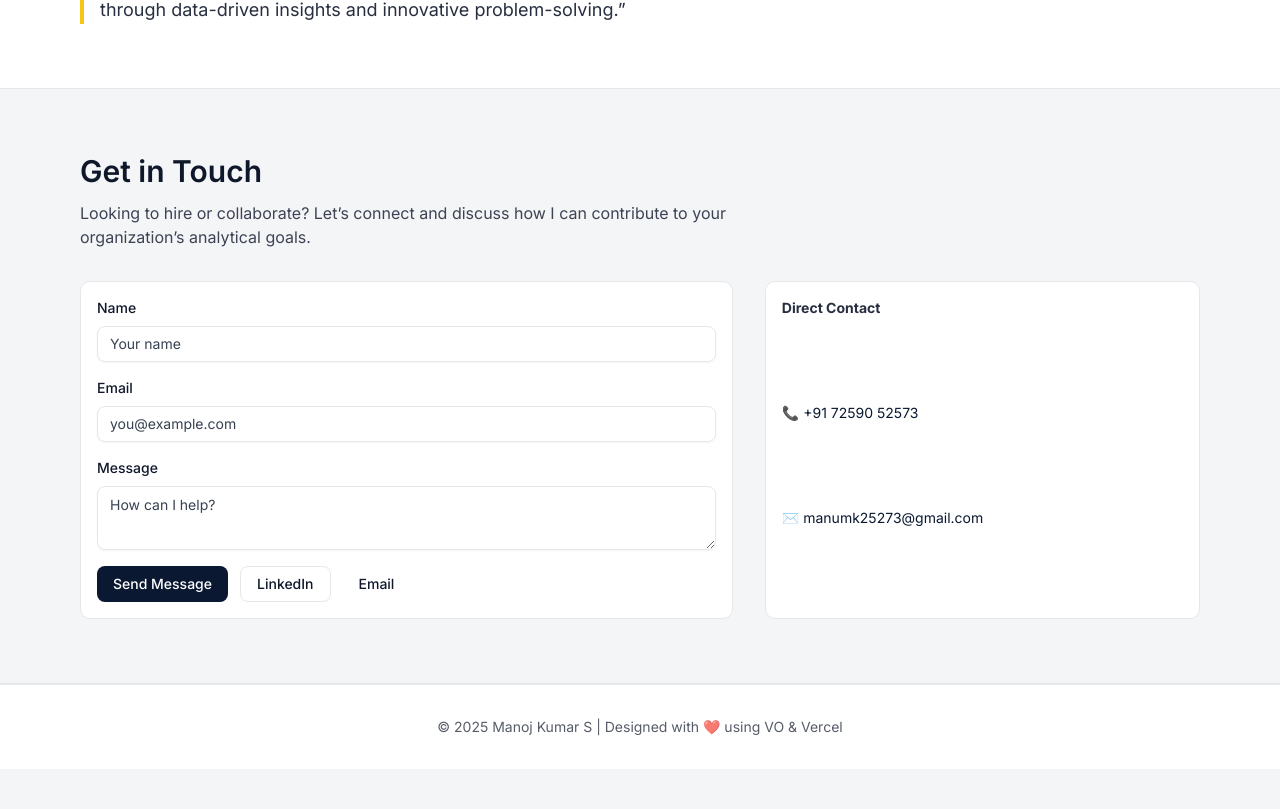
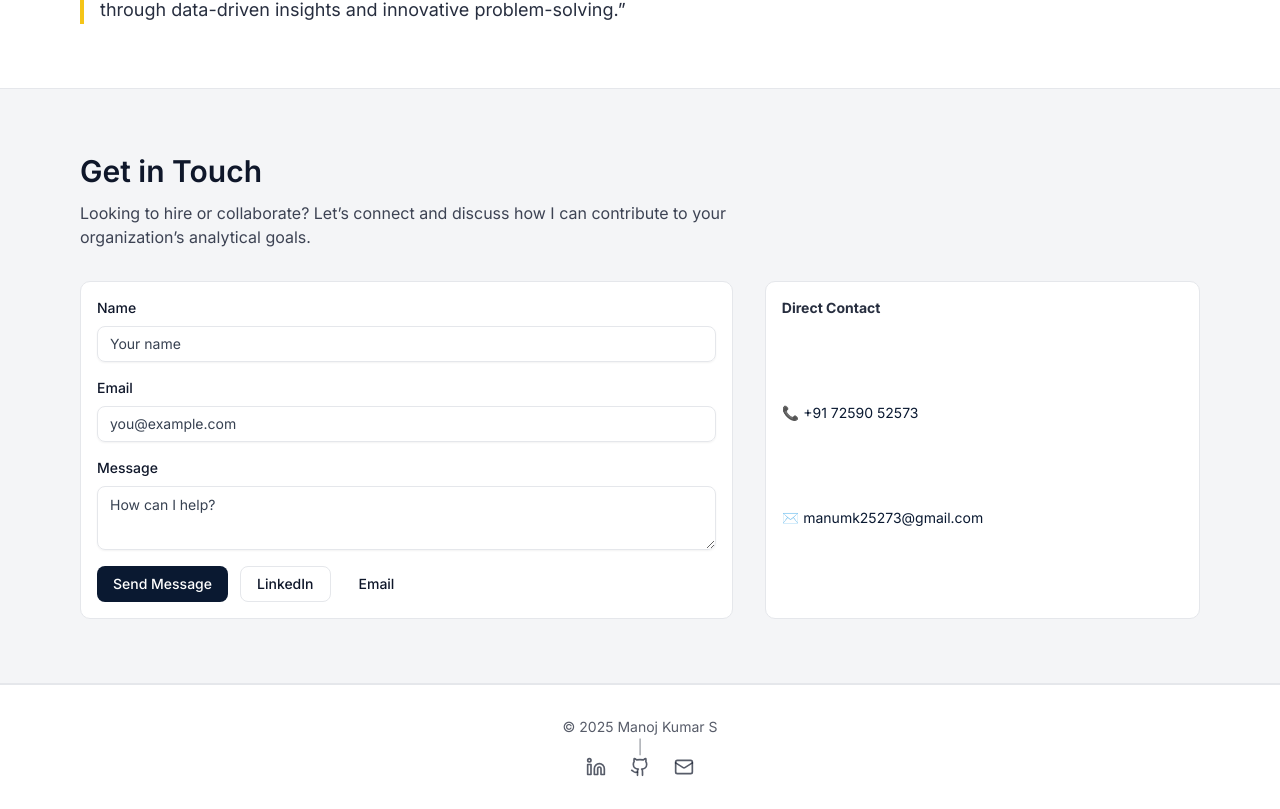
Before and after one commit to xiasudharsank-glitch/Manoj, a Next.js app: page / in a window 1280 px wide. Shown: the part 2418-3227 px from the top of the page. Before the commit the page ends 3187 px from the top, so only its background shows below. Built offline with nearby package versions, Linux system fonts and the light colour scheme.

Commit message:
Updated footer.tsx

```diff
--- a/components/portfolio/footer.tsx
+++ b/components/portfolio/footer.tsx
@@ -1,8 +1,55 @@
+import Link from "next/link"
+import { Mail, Github, Linkedin } from "lucide-react"
+// You might need to install 'lucide-react' (npm install lucide-react)
+// or use another icon library you already have.
+
 export function SiteFooter() {
+  const currentYear = new Date().getFullYear() // Dynamically get the current year
+
   return (
     <footer className="border-t bg-card">
       <div className="mx-auto max-w-6xl px-4 py-8 text-center text-sm text-foreground/70">
-        © 2025 Manoj Kumar S | Designed with ❤️ using VO & Vercel
+
+        {/* Copyright Text */}
+        <p className="mb-2 md:mb-0">
+          &copy; {currentYear} Manoj Kumar S
+        </p>
+
+        {/* Divider */}
+        <span className="hidden md:inline-block mx-4 text-foreground/50">|</span>
+
+        {/* Social Links (using Lucide icons as an example) */}
+        <div className="flex justify-center space-x-6 mt-2 md:mt-0">
+
+          <Link
+            href="YOUR_LINKEDIN_URL"
+            target="_blank"
+            rel="noopener noreferrer"
+            className="hover:text-primary transition-colors"
+            aria-label="LinkedIn Profile"
+          >
+            <Linkedin className="h-5 w-5" />
+          </Link>
+
+          <Link
+            href="YOUR_GITHUB_URL"
+            target="_blank"
+            rel="noopener noreferrer"
+            className="hover:text-primary transition-colors"
+            aria-label="GitHub Profile"
+          >
+            <Github className="h-5 w-5" />
+          </Link>
+
+          <Link
+            href="mailto:YOUR_EMAIL_ADDRESS"
+            className="hover:text-primary transition-colors"
+            aria-label="Email Address"
+          >
+            <Mail className="h-5 w-5" />
+          </Link>
+
+        </div>
       </div>
     </footer>
   )
```
